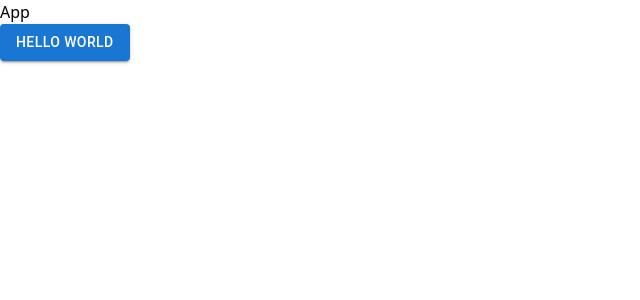
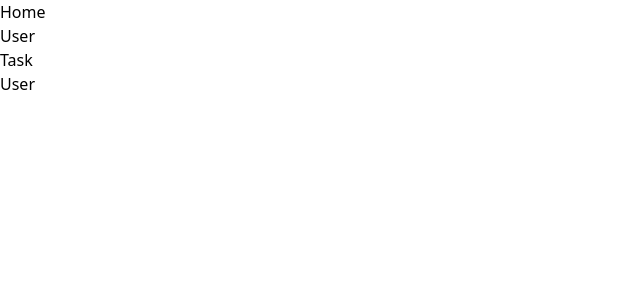
Before and after one commit to w4n9hu1/admin-starter-kit, a React (Vite) app: page / in a window 1280 px wide. Shown: the top 300 px of the page, without its empty margins (0-640 px from the left). Built offline with nearby package versions, Linux system fonts and the light colour scheme.

Commit message:
install react router

```diff
--- a/package.json
+++ b/package.json
@@ -16,7 +16,8 @@
     "@mui/icons-material": "^5.15.10",
     "@mui/material": "^5.15.10",
     "react": "^18.2.0",
-    "react-dom": "^18.2.0"
+    "react-dom": "^18.2.0",
+    "react-router-dom": "^6.22.0"
   },
   "devDependencies": {
     "@types/react": "^18.2.55",
--- a/src/App.tsx
+++ b/src/App.tsx
@@ -1,10 +1,55 @@
-import { Button } from "@mui/material"
+import { BrowserRouter, Link, Outlet, Route, Routes } from "react-router-dom"
+
+function Task() {
+  return (
+    <>
+      <h1 className="text-xl text-blue-600">Task</h1>
+    </>
+  )
+}
+
+function User() {
+  return (
+    <>
+      <h1 className="text-xl text-blue-600">User</h1>
+    </>
+  )
+}
+
+function Layout() {
+  return (
+    <>
+      <nav>
+        <ul>
+          <li>
+            <Link to="/">Home</Link>
+          </li>
+          <li>
+            <Link to="/user">User</Link>
+          </li>
+          <li>
+            <Link to="/task">Task</Link>
+          </li>
+        </ul>
+      </nav>
+
+      <Outlet />
+    </>
+  )
+}
 
 function App() {
   return (
     <>
-      <h1 className="text-xl text-blue-600">App</h1>
-      <Button variant="contained">Hello world</Button>
+      <BrowserRouter>
+        <Routes>
+          <Route path="/" element={<Layout />}>
+            <Route index element={<User />} />
+            <Route path="user" element={<User />} />
+            <Route path="task" element={<Task />} />
+          </Route>
+        </Routes>
+      </BrowserRouter>
     </>
   )
 }
```
Also changed, not shown: 1 other file (tests, documents, lock files or other folders).
